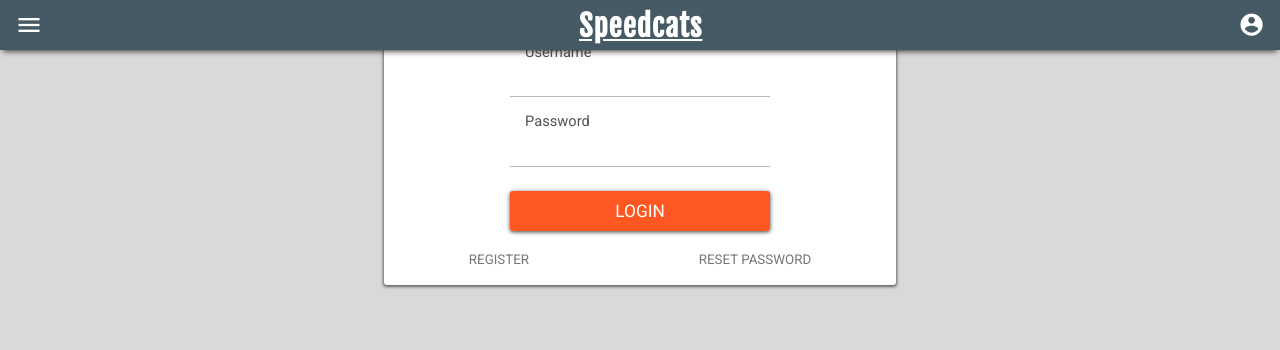
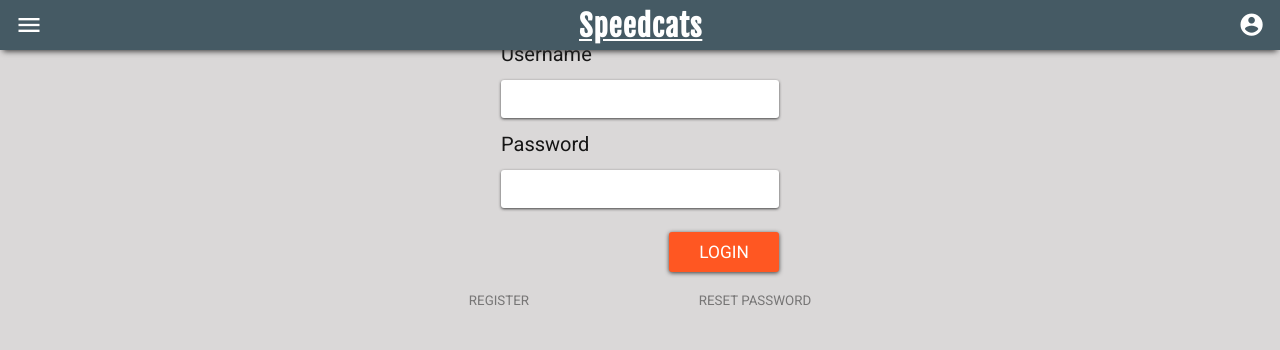
Before and after one commit to ajessefowler/speedcats-car-rental, a Django app: page /accounts/login/ in a window 1280 px wide. Shown: the top 350 px of the page. Run offline with Django 3.2, Linux system fonts and the light colour scheme; some libraries are stand-ins or nearby versions.

Commit message:
Remove card design of login page, replace with simpler design

```diff
--- a/inventory/static/css/styles.css
+++ b/inventory/static/css/styles.css
@@ -107,7 +107,7 @@ a:-webkit-any-link {
 	background-color: white;
 	margin: 0 20px 15px;
 	border-radius: 3px;
-	box-shadow: 0 1px 3px 1px #525252;
+	box-shadow: 0 1px 3px #525252;
 }
 
 .vehicle > a {
@@ -119,12 +119,17 @@ a:-webkit-any-link {
 	color: black;
 }
 
+.vehicle > a > p {
+	margin-right: auto;
+}
+
 .vehicle > a > img {
 	height: 80px;
 	padding: 0;
 	margin: 0;
 	display: block;
 	margin-right: auto;
+	border-right: 1px solid #bbbbbb;
 	border-top-left-radius: 3px;
 	border-bottom-left-radius: 3px;
 	max-width: 80px;
@@ -139,19 +144,22 @@ a:-webkit-any-link {
 }
 
 .loginform > p {
-	font-size: 11pt;
+	margin: 14px 0;
+	padding: 0;
+	font-size: 15pt;
 	font-family: 'Roboto', sans-serif;
-	color: #525252;
+	color: #161616;
 }
 
 .loginform > input {
 	width: 250px;
 	border: none;
-	border-bottom: 1px solid #bbbbbb;
 	font-size: 11pt;
 	font-family: 'Roboto', sans-serif;
-	padding: 0 5px 3px;
+	padding: 10px 14px;
 	color: #2b2b2b;
+	border-radius: 3px;
+	box-shadow: 0 1px 3px #424242;
 }
 
 .loginmessage {
@@ -190,10 +198,7 @@ a:-webkit-any-link {
 	flex-direction: column;
 	justify-content: center;
 	align-items: center;
-	margin: 70px 20px 0;
-	background-color: white;
-	border-radius: 3px;
-	box-shadow: 0 1px 3px 1px #666666;
+	margin: 50px 20px 0;
 	padding: 8px 0;
 }
 
@@ -207,8 +212,9 @@ a:-webkit-any-link {
 	font-size: 13pt;
 	height: 40px;
 	padding: 0 12px;
-	width: 100%;
+	width: 110px;
 	margin-top: 24px;
+	float: right;
 }
 
 #register {
@@ -377,6 +383,7 @@ a:-webkit-any-link {
 
 #timeselecttext {
 	padding: 0 3px 0 15px;
+	margin-left: auto;
 }
 
 #timecard {
--- a/inventory/templates/inventory/vehicle_list.html
+++ b/inventory/templates/inventory/vehicle_list.html
@@ -7,9 +7,7 @@
         <div class="vehicle">
             <a href="/inventory/{{ vehicle.store.ID }}/{{ vehicle.id }}/">
                 <img src="{{ vehicle.image.url }}">
-                <div class="vehiclecard">
-                    <p>{{ vehicle }}</p>
-                </div>
+                <p>{{ vehicle }}</p>
             </a>
         </div>
     {% endfor %}
```
Also changed, not shown: db.sqlite3.
